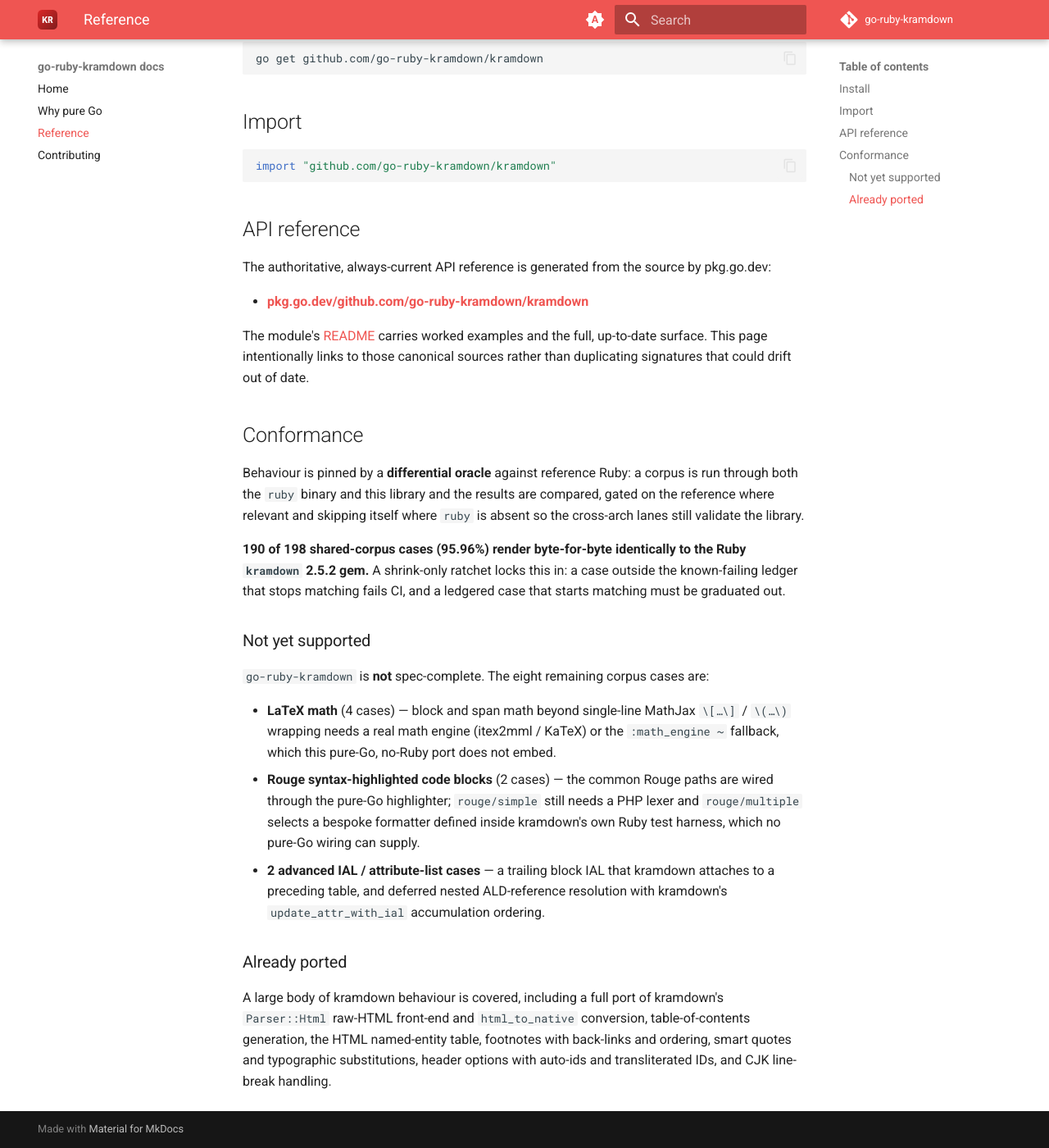
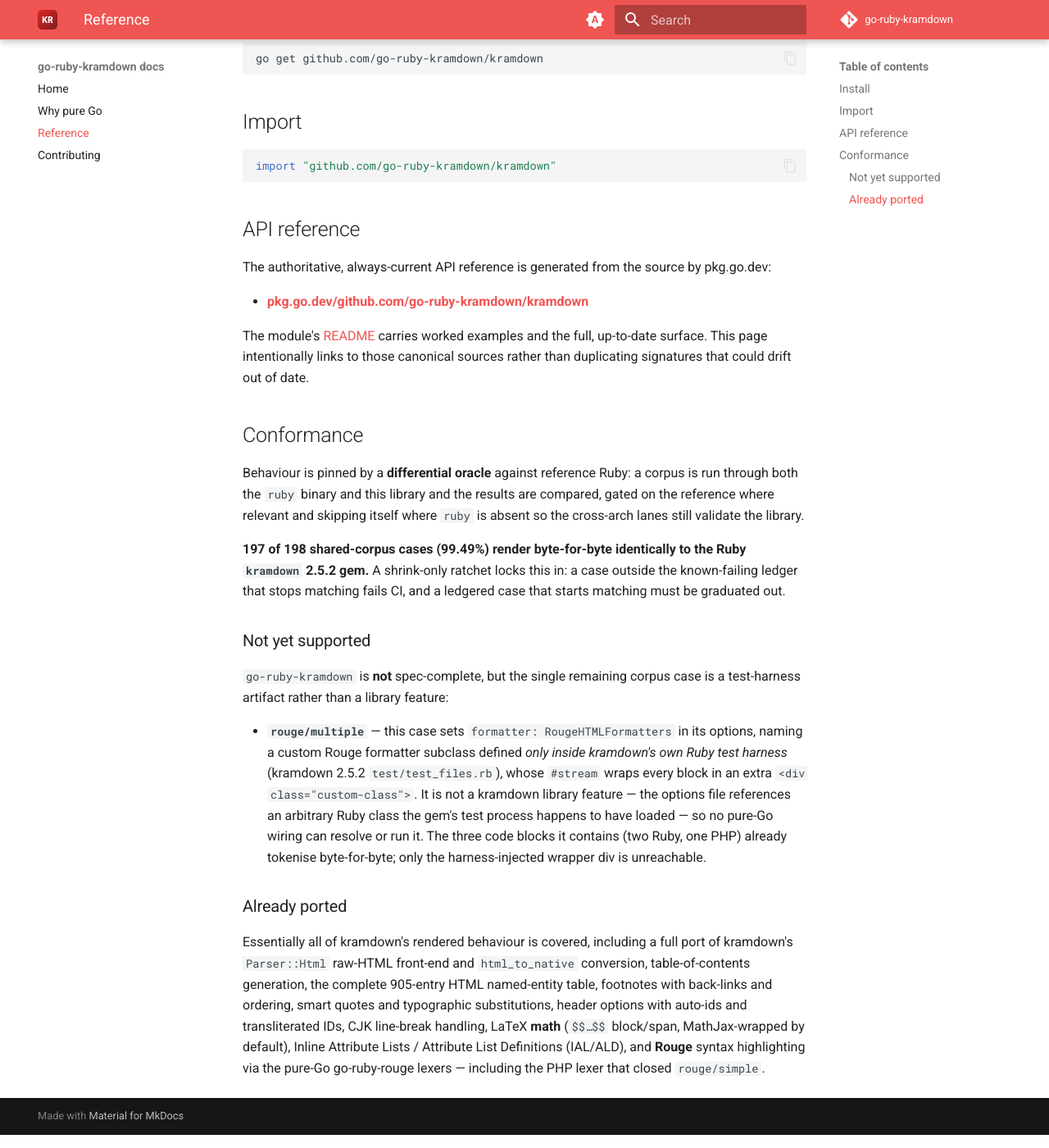
Before and after one commit to go-ruby-kramdown/docs, an MkDocs documentation site: the page built from docs/reference.md, in a window 1280 px wide and 1400 px high, scrolled down 296 px. Shown: the whole window at 82% size. Built offline with MkDocs 1.6.1 and Material for MkDocs 9.7.7, drawn with Linux system fonts in a browser that asks for light colours; the version menu is left out.

Commit message:
docs: sync docs to measured 197/198 conformance (#6)
Co-authored-by: Claude Opus 4.8 <noreply@anthropic.com>

```diff
--- a/docs/reference.md
+++ b/docs/reference.md
@@ -34,30 +34,32 @@ is run through both the `ruby` binary and this library and the results are compa
 gated on the reference where relevant and skipping itself where `ruby` is absent so
 the cross-arch lanes still validate the library.
 
-**190 of 198 shared-corpus cases (95.96%) render byte-for-byte identically to the
+**197 of 198 shared-corpus cases (99.49%) render byte-for-byte identically to the
 Ruby `kramdown` 2.5.2 gem.** A shrink-only ratchet locks this in: a case outside the
 known-failing ledger that stops matching fails CI, and a ledgered case that starts
 matching must be graduated out.
 
 ### Not yet supported
 
-`go-ruby-kramdown` is **not** spec-complete. The eight remaining corpus cases are:
+`go-ruby-kramdown` is **not** spec-complete, but the single remaining corpus case
+is a test-harness artifact rather than a library feature:
 
-- **LaTeX math** (4 cases) — block and span math beyond single-line MathJax
-  `\[…\]` / `\(…\)` wrapping needs a real math engine (itex2mml / KaTeX) or the
-  `:math_engine ~` fallback, which this pure-Go, no-Ruby port does not embed.
-- **Rouge syntax-highlighted code blocks** (2 cases) — the common Rouge paths are
-  wired through the pure-Go highlighter; `rouge/simple` still needs a PHP lexer and
-  `rouge/multiple` selects a bespoke formatter defined inside kramdown's own Ruby
-  test harness, which no pure-Go wiring can supply.
-- **2 advanced IAL / attribute-list cases** — a trailing block IAL that kramdown
-  attaches to a preceding table, and deferred nested ALD-reference resolution with
-  kramdown's `update_attr_with_ial` accumulation ordering.
+- **`rouge/multiple`** — this case sets `formatter: RougeHTMLFormatters` in its
+  options, naming a custom Rouge formatter subclass defined *only inside kramdown's
+  own Ruby test harness* (kramdown 2.5.2 `test/test_files.rb`), whose `#stream`
+  wraps every block in an extra `<div class="custom-class">`. It is not a kramdown
+  library feature — the options file references an arbitrary Ruby class the gem's
+  test process happens to have loaded — so no pure-Go wiring can resolve or run it.
+  The three code blocks it contains (two Ruby, one PHP) already tokenise
+  byte-for-byte; only the harness-injected wrapper div is unreachable.
 
 ### Already ported
 
-A large body of kramdown behaviour is covered, including a full port of kramdown's
-`Parser::Html` raw-HTML front-end and `html_to_native` conversion, table-of-contents
-generation, the HTML named-entity table, footnotes with back-links and ordering,
-smart quotes and typographic substitutions, header options with auto-ids and
-transliterated IDs, and CJK line-break handling.
+Essentially all of kramdown's rendered behaviour is covered, including a full port
+of kramdown's `Parser::Html` raw-HTML front-end and `html_to_native` conversion,
+table-of-contents generation, the complete 905-entry HTML named-entity table,
+footnotes with back-links and ordering, smart quotes and typographic substitutions,
+header options with auto-ids and transliterated IDs, CJK line-break handling, LaTeX
+**math** (`$$…$$` block/span, MathJax-wrapped by default), Inline Attribute Lists /
+Attribute List Definitions (IAL/ALD), and **Rouge** syntax highlighting via the
+pure-Go go-ruby-rouge lexers — including the PHP lexer that closed `rouge/simple`.
```
Also changed, not shown: docs/index.md (+2 -2 lines).
